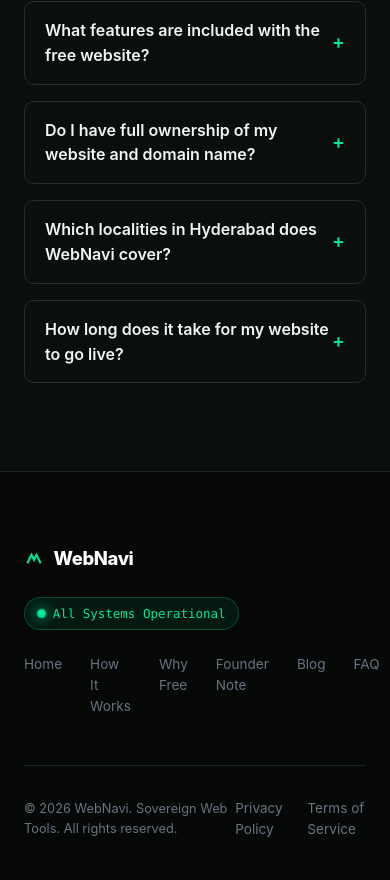
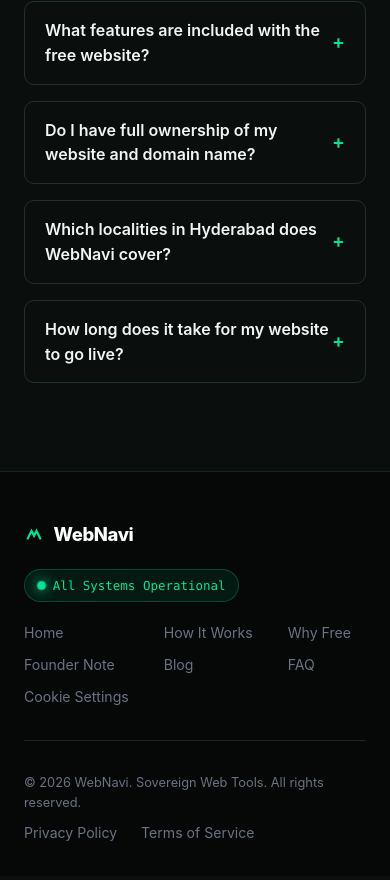
Before and after one commit to techgoworld-ai/webnavi, a website: page public/index.html in a window 390 px wide. Shown: the part 9356-10236 px from the top of the page. Drawn offline with Linux system fonts and the light colour scheme; no server answers.

Commit message:
Fix footer mobile responsiveness: stacked layout, 3-col link grid, wrapped bottom row

```diff
--- a/public/css/style.css
+++ b/public/css/style.css
@@ -2053,13 +2053,15 @@ body {
 
 .footer-sublinks {
   display: flex;
-  gap: 1.75rem;
+  flex-wrap: wrap;
+  gap: 0.75rem 1.5rem;
 }
 
 .footer-sublink {
   color: var(--text-dim);
   font-size: 0.85rem;
   text-decoration: none;
+  white-space: nowrap;
 }
 
 .footer-sublink:hover {
@@ -2070,10 +2072,52 @@ body {
   display: flex;
   justify-content: space-between;
   align-items: center;
+  flex-wrap: wrap;
+  gap: 0.75rem;
   padding-top: 2rem;
   border-top: 1px solid var(--border-subtle);
   font-size: 0.8rem;
   color: var(--text-dim);
+}
+
+/* ── Footer Mobile Responsive ──────────────────────────────────────── */
+@media (max-width: 768px) {
+  .site-footer {
+    padding: 3rem 0 2rem;
+  }
+
+  /* Stack brand, status badge, and links vertically */
+  .footer-top-grid {
+    flex-direction: column;
+    align-items: flex-start;
+    gap: 1.25rem;
+    margin-bottom: 2rem;
+  }
+
+  /* Links wrap into a tidy 2-column-ish grid */
+  .footer-sublinks {
+    display: grid;
+    grid-template-columns: repeat(3, auto);
+    gap: 0.65rem 1.25rem;
+    width: 100%;
+  }
+
+  .footer-sublink {
+    font-size: 0.88rem;
+  }
+
+  /* Bottom row stacks on very small screens */
+  .footer-bottom-row {
+    flex-direction: column;
+    align-items: flex-start;
+    gap: 0.6rem;
+  }
+
+  /* Legal links row on mobile */
+  .footer-bottom-row > div:last-child {
+    display: flex;
+    gap: 1.25rem;
+  }
 }
 
 /* Animations & Responsive */
```
